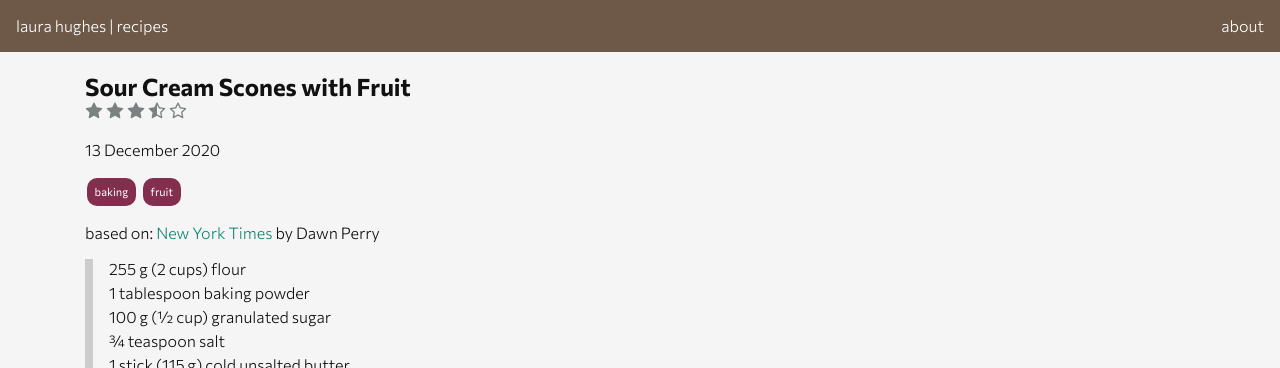
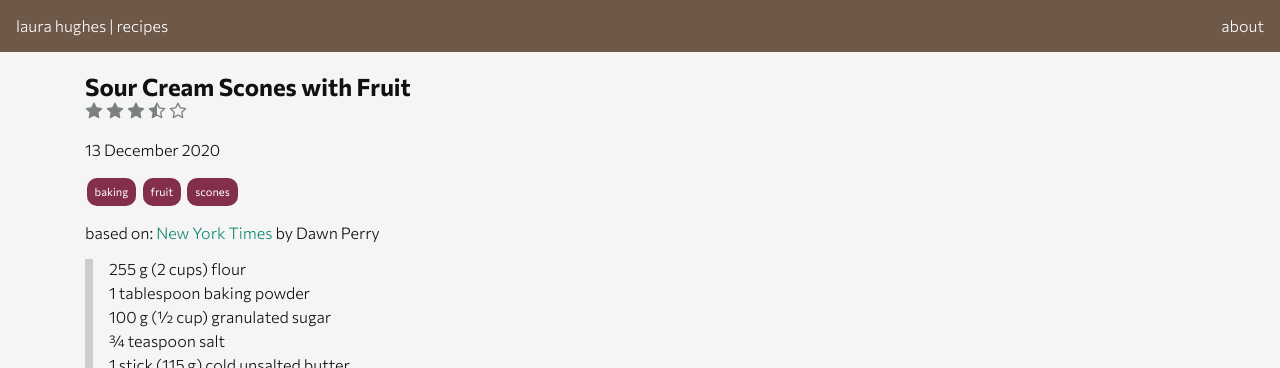
Before and after one commit to flaneuse/recipes, a Jekyll site: the page built from _posts/2020-12-13-sour-cream-scones.md, in a window 1280 px wide. Shown: the top 368 px of the page. Built offline with Jekyll 4.4.1, drawn with Linux system fonts in a browser that asks for light colours; nearby versions of some CDN libraries.

Commit message:
add scones tag

```diff
--- a/_posts/2020-12-13-sour-cream-scones.md
+++ b/_posts/2020-12-13-sour-cream-scones.md
@@ -29,6 +29,7 @@ recipeCuisine:
 keywords:
   - baking
   - fruit
+  - scones
 suitableForDiet:
   - vegetarian
 recipeIngredient:
```
